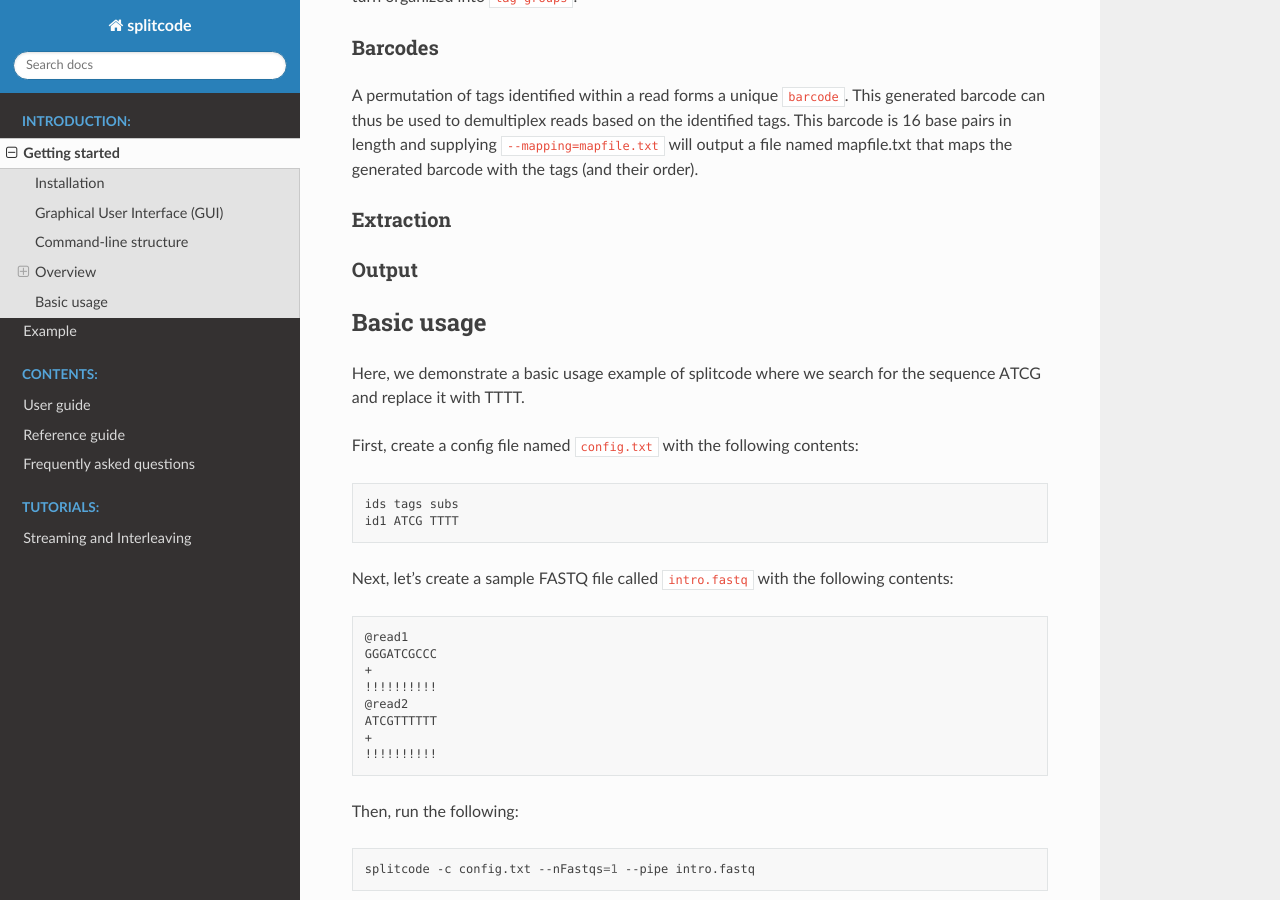
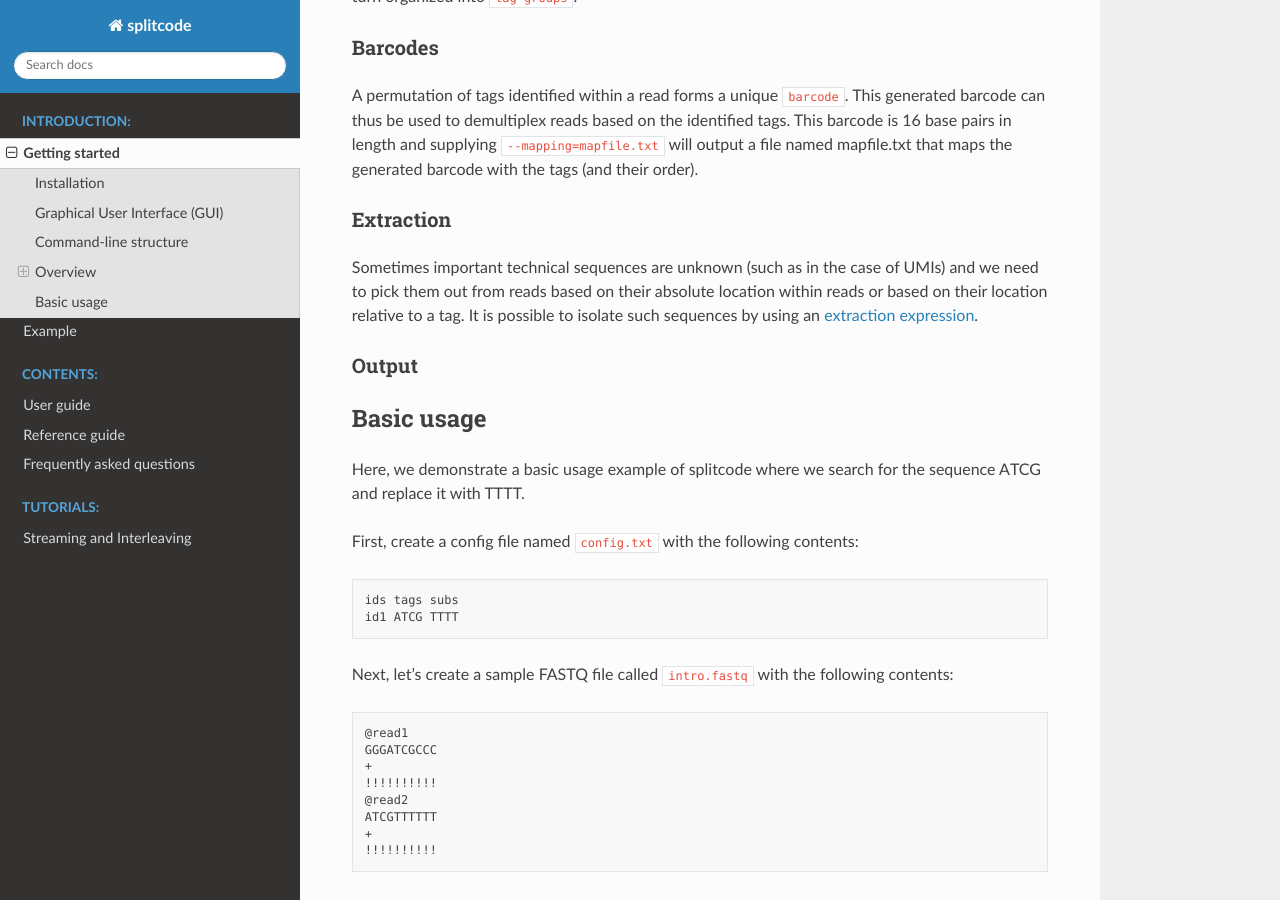
Before and after one commit to pachterlab/splitcode-tutorial, a Sphinx documentation site: the page built from docs/source/getting_started.rst, in a window 1280 px wide and 900 px high, scrolled down 1538 px. Built offline with Sphinx 7.4.7 and the Read the Docs theme 2.0.0, drawn with Linux system fonts in a browser that asks for light colours.

Commit message:
Update getting_started.rst

```diff
--- a/docs/source/getting_started.rst
+++ b/docs/source/getting_started.rst
@@ -62,7 +62,7 @@
 Extraction
 ~~~~~~~~~~
 
-
+Sometimes important technical sequences are unknown (such as in the case of UMIs) and we need to pick them out from reads based on their absolute location within reads or based on their location relative to a tag. It is possible to isolate such sequences by using an :ref:`extraction expression<Extraction guide>`.
 
 Output
 ~~~~~~
```
